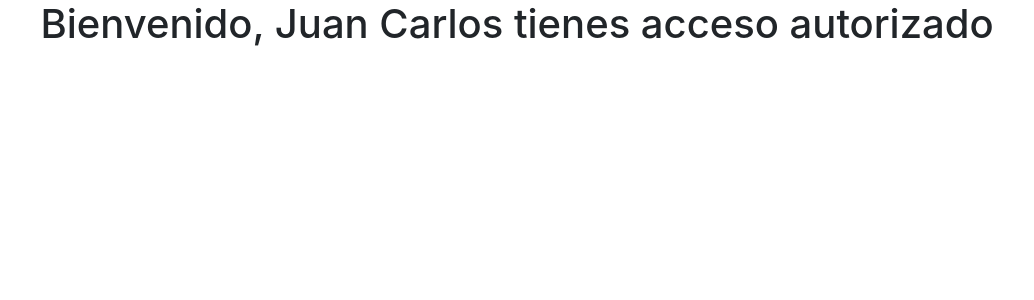
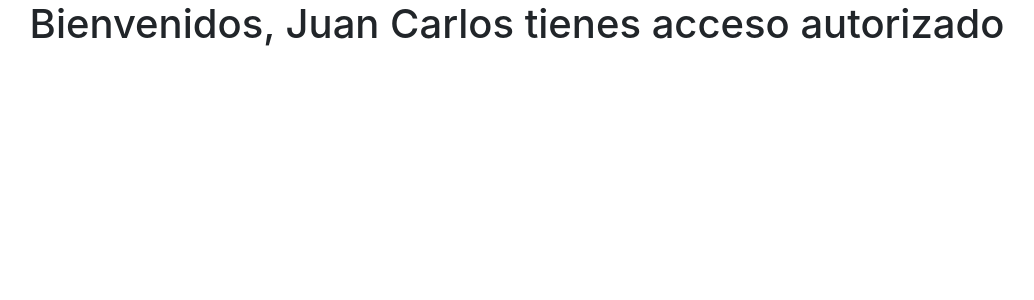
Before and after one commit to Sebastoss/practicasReact, a React (Create React App) app: page / in a window 1280 px wide. Shown: the top 300 px of the page, without its empty margins (123-1157 px from the left). Built offline with nearby package versions, Linux system fonts and the light colour scheme.

Commit message:
cambio ligero

```diff
--- a/src/componentes/Acceder.js
+++ b/src/componentes/Acceder.js
@@ -1,5 +1,5 @@
 function AccesoAutorizado(props){
-    return <h1>Bienvenido, {props.nombre} tienes acceso autorizado</h1>;
+    return <h1>Bienvenidos, {props.nombre} tienes acceso autorizado</h1>;
 }
 
 function AccesoNoAutorizado(props){
```
